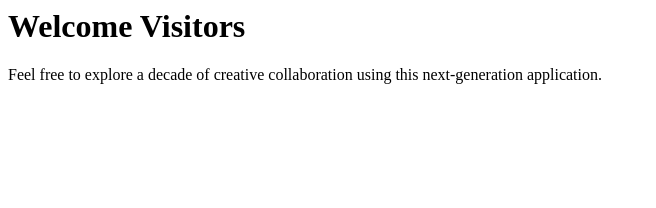
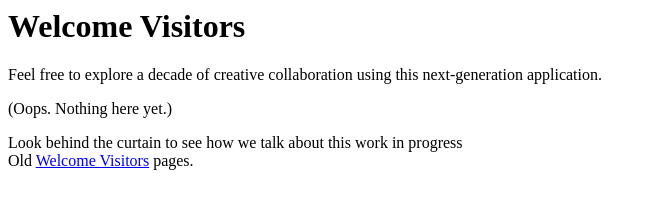
Before and after one commit to dobbs/wiki-spike-css, a plain HTML site: page hello.fed.wiki/index.html in a window 1280 px wide. Shown: the whole page, without its empty margins (0-656 px from the left). Drawn offline with Linux system fonts and the light colour scheme.

Commit message:
Update index.html
Link to old Welcome Visitors.

```diff
--- a/hello.fed.wiki/index.html
+++ b/hello.fed.wiki/index.html
@@ -2,5 +2,9 @@
   <body>
     <h1>Welcome Visitors</h1>
     <p>Feel free to explore a decade of creative collaboration using this next-generation application.</p>
+    <p>(Oops. Nothing here yet.)</p>
+    <p>Look behind the curtain to see how we talk about this work in progress<br>
+    Old <a href="http://hello.fed.wiki/view/welcome-visitors">Welcome Visitors</a> pages.
+    </p>
   </body>
 </html>
```
